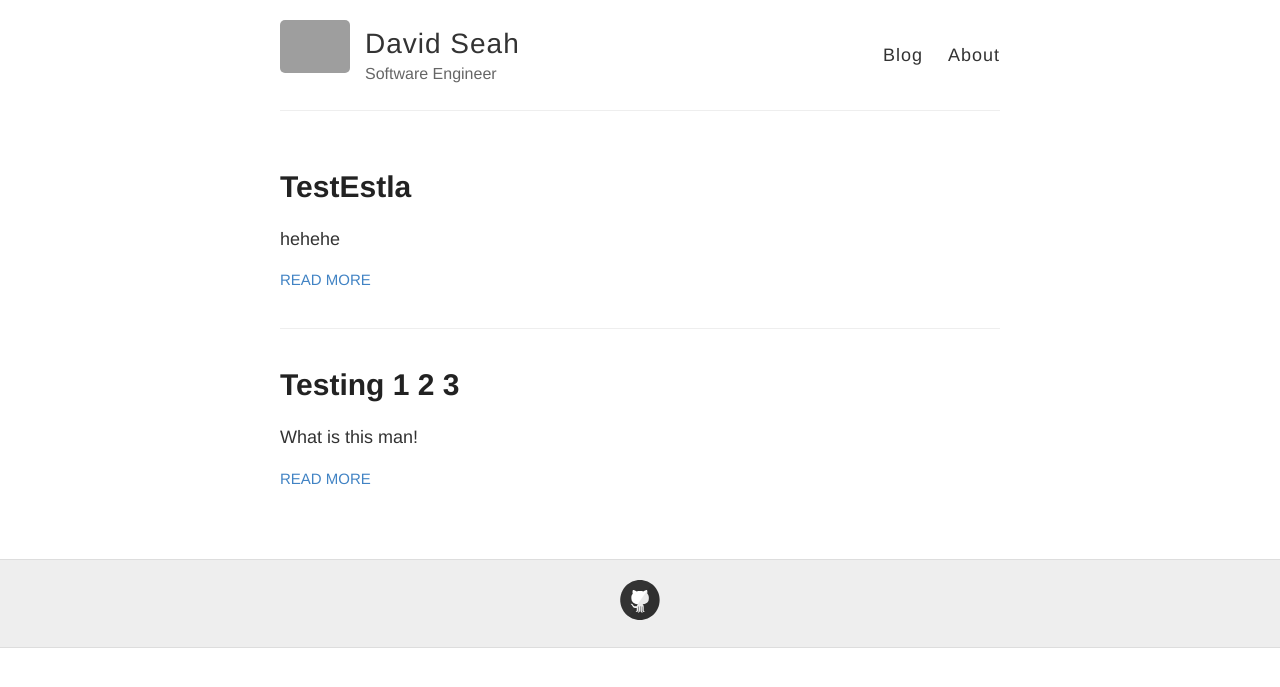
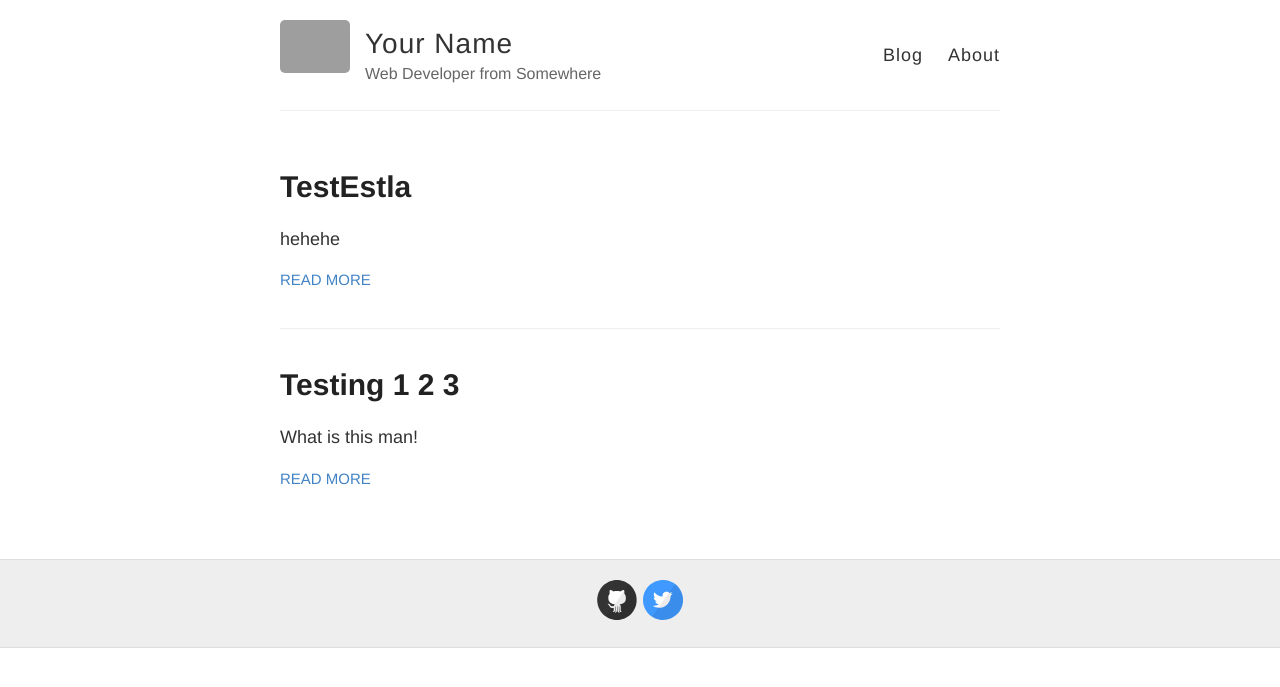
Before and after one commit to sengchong/sengchong.github.io, a Jekyll site: the page built from index.html, in a window 1280 px wide. Shown: the top 687 px of the page. Built offline with Jekyll 4.4.1, drawn with Linux system fonts in a browser that asks for light colours; Markdown is read by kramdown in place of the engine named in the settings; grey boxes are pictures that could not be loaded.

```diff
--- a/_config.yml
+++ b/_config.yml
@@ -3,10 +3,10 @@
 #
 
 # Name of your site (displayed in the header)
-name: David Seah
+name: Your Name
 
 # Short bio or description (displayed in the header)
-description: Software Engineer
+description: Web Developer from Somewhere
 
 # URL of your avatar or profile pic (you could use your GitHub profile pic)
 avatar: https://raw.githubusercontent.com/barryclark/jekyll-now/master/images/jekyll-logo.png
@@ -26,7 +26,7 @@ footer-links:
   linkedin:
   pinterest:
   rss: # just type anything here for a working RSS icon
-  twitter:
+  twitter: jekyllrb
   stackoverflow: # your stackoverflow profile, e.g. "users/50476/bart-kiers"
   youtube: # channel/<your_long_string> or user/<user-name>
   googleplus: # anything in your profile username that comes after plus.google.com/
@@ -39,14 +39,15 @@ disqus:
 # Enter your Google Analytics web tracking code (e.g. UA-2110908-2) to activate tracking
 google_analytics:
 
+# Your website URL (e.g. http://barryclark.github.io or http://www.barryclark.co)
 # Used for Sitemap.xml and your RSS feed
-url: "https://github.com/sengchong/davidseahcode" # the base hostname & protocol for your site
+url:
 
 # If you're hosting your site at a Project repository on GitHub pages
 # (http://yourusername.github.io/repository-name)
 # and NOT your User repository (http://yourusername.github.io)
 # then add in the baseurl here, like this: "/repository-name"
-baseurl: "https://github.com/sengchong/davidseahcode" # the subpath of your site, e.g. /blog/
+#baseurl: http://sengchong.github.io/davidseahcode
 
 #
 # !! You don't need to change any of the configuration flags below !!
@@ -68,9 +69,6 @@ gems:
   - jekyll-sitemap # Create a sitemap using the official Jekyll sitemap gem
   - jekyll-feed # Create an Atom feed using the official Jekyll feed gem
 
-# Build settings
-markdown: kramdown
-
 # Exclude these files from your production _site
 exclude:
     - Gemfile
```
